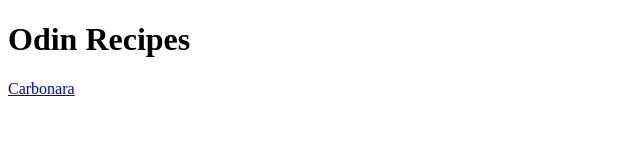
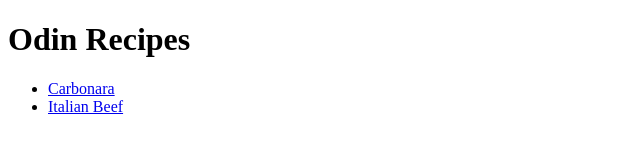
Before and after one commit to KDubbers/odin-recipes, a plain HTML site: page index.html in a window 1280 px wide. Shown: the whole page, without its empty margins (0-640 px from the left). Drawn offline with Linux system fonts and the light colour scheme.

Commit message:
Add italian beef link to index

```diff
--- a/index.html
+++ b/index.html
@@ -9,7 +9,11 @@
 
     <body>
         <h1>Odin Recipes</h1>
-        <a href="recipes/carbonara.html">Carbonara</a>
+        <ul>
+        <li><a href="recipes/carbonara.html">Carbonara</a></li>
+        <li><a href="recipes/ibeef.html">Italian Beef</a></li>
+        </ul>
+
     </body>
 
 </html>
```
